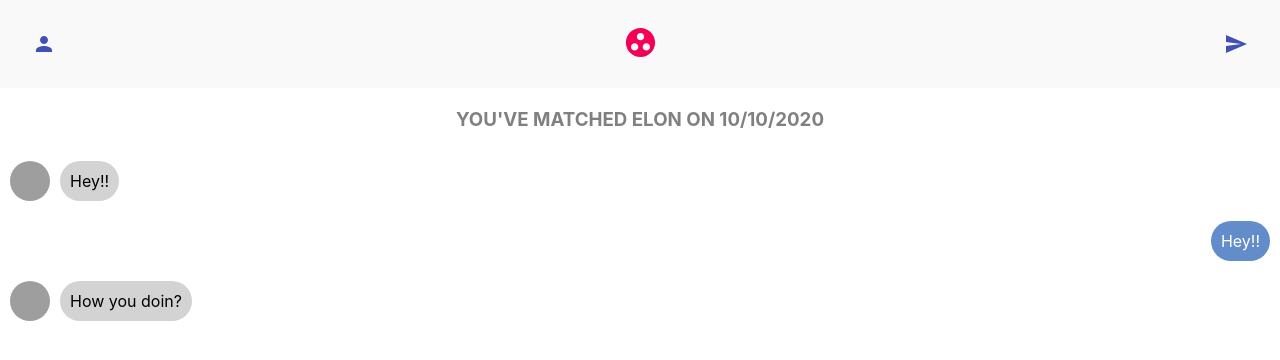
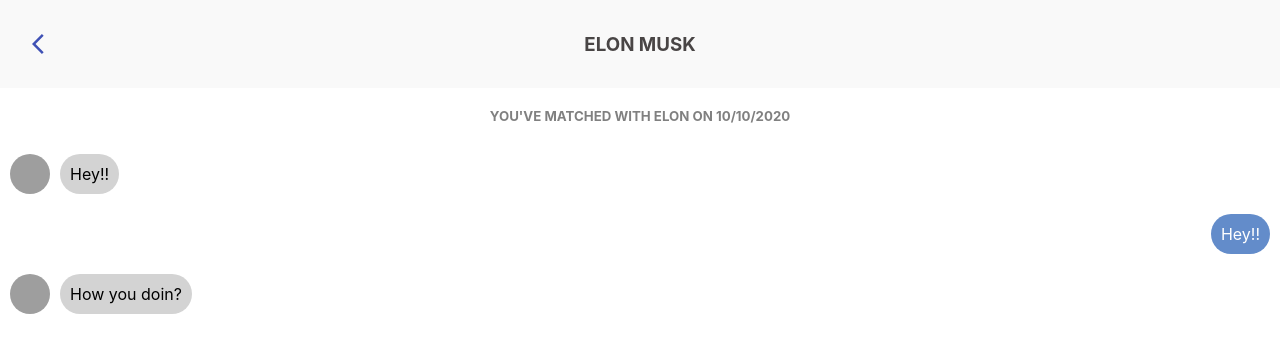
Before and after one commit to sim-my/matchmaker, a React (Create React App) app: page /chat/Elon in a window 1280 px wide. Shown: the top 360 px of the page. Built offline with nearby package versions, Linux system fonts and the light colour scheme; grey boxes are pictures that could not be loaded.

Commit message:
Dashboard 50% done

```diff
--- a/src/App.js
+++ b/src/App.js
@@ -1,37 +1,35 @@
-import React from 'react';
-import './App.scss';
-import Header from './components/Header';
-import TinderCards from './components/TinderCards';
-import ChatScreen from './components/ChatScreen';
-import Chats from './components/Chats';
-import SwipeButtons from './components/SwipeButtons';
+import React from "react";
+import "./App.scss";
+import Header from "./components/Header";
+import TinderCards from "./components/TinderCards";
+import ChatScreen from "./components/ChatScreen";
+import Chats from "./components/Chats";
+import SwipeButtons from "./components/SwipeButtons";
 
-import {
-  BrowserRouter as Router,
-  Switch,
-  Route
-} from "react-router-dom";
+import { BrowserRouter as Router, Switch, Route } from "react-router-dom";
 
 const App = () => {
   return (
     <div className="App">
       <Router>
-      <Header/>
         <Switch>
-        <Route path="/chat/:person">
-            <ChatScreen/>
+          <Route path="/chat/:person">
+            <Header backbutton="/chat" name="Elon Musk"/>
+            <ChatScreen />
           </Route>
           <Route path="/chat">
-            <Chats/>
+            <Header backbutton="/" />
+            <Chats />
           </Route>
           <Route path="/">
-           <TinderCards/>
-            <SwipeButtons/>
+            <Header />
+            <TinderCards />
+            <SwipeButtons />
           </Route>
         </Switch>
       </Router>
     </div>
   );
-}
+};
 
 export default App;
--- a/src/components/Chat.js
+++ b/src/components/Chat.js
@@ -1,19 +1,25 @@
-import React from 'react';
-import Avatar from '@material-ui/core/Avatar';
-import '../resources/css/Chat.scss';
+import React from "react";
+import Avatar from "@material-ui/core/Avatar";
+import "../resources/css/Chat.scss";
+import { Link } from "react-router-dom";
 
-const Chat = ({name, message, profilePic, timestamp}) => {
+const Chat = ({ name, message, profilePic, timestamp }) => {
   return (
+    <Link to={`/chat/${name}`}>
       <div className="chat">
-            <Avatar className="chat__image" alt={name.toString()} src={profilePic}/>
+        <Avatar
+          className="chat__image"
+          alt={name.toString()}
+          src={profilePic}
+        />
         <div className="chat__details">
           <h2>{name}</h2>
           <p>{message}</p>
         </div>
         <p className="chat__timestamp">{timestamp}</p>
       </div>
+    </Link>
+  );
+};
 
-    )
-}
-
-export default Chat
+export default Chat;
--- a/src/components/ChatScreen.js
+++ b/src/components/ChatScreen.js
@@ -5,7 +5,7 @@
 const ChatScreen = () => {
   const [messages, setmessage] = useState([
     {
-      name: "Elon",
+      name: "Elon Musk",
       id:"1",
       message: "Hey!!",
       profilePic:
@@ -25,9 +25,9 @@
   ]);
   return (
     <div className="chatScreen">
-      <h3 className="chatScreen__timestamp">
-        YOU'VE MATCHED ELON ON 10/10/2020
-      </h3>
+      <h5 className="chatScreen__timestamp">
+        YOU'VE MATCHED WITH ELON ON 10/10/2020
+      </h5>
       {messages.map((message) => (
         <div  key={message.id}>
           {message.name ? (
--- a/src/components/Header.js
+++ b/src/components/Header.js
@@ -1,27 +1,44 @@
-import React from 'react';
-import '../resources/css/Header.scss';
-import PersonIcon from '@material-ui/icons/Person';
-import GroupWorkSharpIcon from '@material-ui/icons/GroupWorkSharp';
-import SendSharpIcon from '@material-ui/icons/SendSharp';
-import IconButton from '@material-ui/core/IconButton';
-import {Link} from 'react-router-dom';
+import React from "react";
+import "../resources/css/Header.scss";
+import PersonIcon from "@material-ui/icons/Person";
+import GroupWorkSharpIcon from "@material-ui/icons/GroupWorkSharp";
+import SendSharpIcon from "@material-ui/icons/SendSharp";
+import IconButton from "@material-ui/core/IconButton";
+import ArrowBackIosIcon from "@material-ui/icons/ArrowBackIos";
+import { Link, useHistory } from "react-router-dom";
 
-const Header = () => {
-    return(
+const Header = ({ backbutton, name }) => {
+  const history = useHistory();
+  return (
     <div className="header">
+       {backbutton ? (
+        <div className="header__withbackbutton">
+          <IconButton onClick={() => history.replace(backbutton)}>
+            <ArrowBackIosIcon className="header__icon" color="primary" />
+          </IconButton>
+          <h3>{name}</h3>
+        </div>
+      ) : (
+        <div className="header__main">
           <IconButton>
-                <PersonIcon className="header__icon" color="primary"/>
+            <PersonIcon className="header__icon" color="primary" />
           </IconButton>
           <Link to="/">
-            <GroupWorkSharpIcon className="header__logo" color="secondary" fontSize="large"/>
+            <GroupWorkSharpIcon
+              className="header__logo"
+              color="secondary"
+              fontSize="large"
+            />
           </Link>
           <Link to="/chat">
             <IconButton>
-                <SendSharpIcon className="header__icon" color="primary"/>
+              <SendSharpIcon className="header__icon" color="primary" />
             </IconButton>
           </Link>
         </div>
-    )
-}
+      )}
+    </div>
+  );
+};
 
 export default Header;
--- a/src/resources/css/Chat.scss
+++ b/src/resources/css/Chat.scss
@@ -4,6 +4,8 @@
     align-items: center;
     padding: 20px;
     height: 70px;
+    border-bottom: 1px solid rgb(252, 250, 250);
+
     .chat__details{
         flex:1;
         margin-left: 20px;
@@ -17,3 +19,8 @@
         color: lightgray;
     }
 }
+
+a{
+    text-decoration:none;
+    color:inherit;
+}
--- a/src/resources/css/Header.scss
+++ b/src/resources/css/Header.scss
@@ -1,9 +1,27 @@
+
 .header{
-    display: flex;
-    align-items: center;
-    justify-content: space-between;
     background: #f9f9f9;
-    .header__icon{
-        padding:20px;
+    .header__main{
+        display: flex;
+        align-items: center;
+        justify-content: space-between;
+
     }
+    .header__withbackbutton{
+        display: flex;
+        align-items: center;
+        position: relative;
+      }
+      h3{
+        color:rgb(73, 69, 69);
+        position: absolute;
+        top: 50%;
+        left: 50%;
+        transform: translate(-50%, -50%);
+        text-transform: uppercase;
+      }
+
 }
+.header__icon{
+    padding:20px;
+}
--- a/src/resources/css/TinderCards.scss
+++ b/src/resources/css/TinderCards.scss
@@ -14,7 +14,7 @@
       background-repeat: no-repeat;
       background-position: center;
       background-size: cover;
-      box-shadow: 0px 18px 53px 0px rgba(0, 0, 0, 0.3);
+      box-shadow: 0px 0px 23px 0px rgba(0, 0, 0, 0.3);
       h3 {
         position: absolute;
         bottom: 10px;
```
Lines whose indentation alone changed are shown as unchanged.
